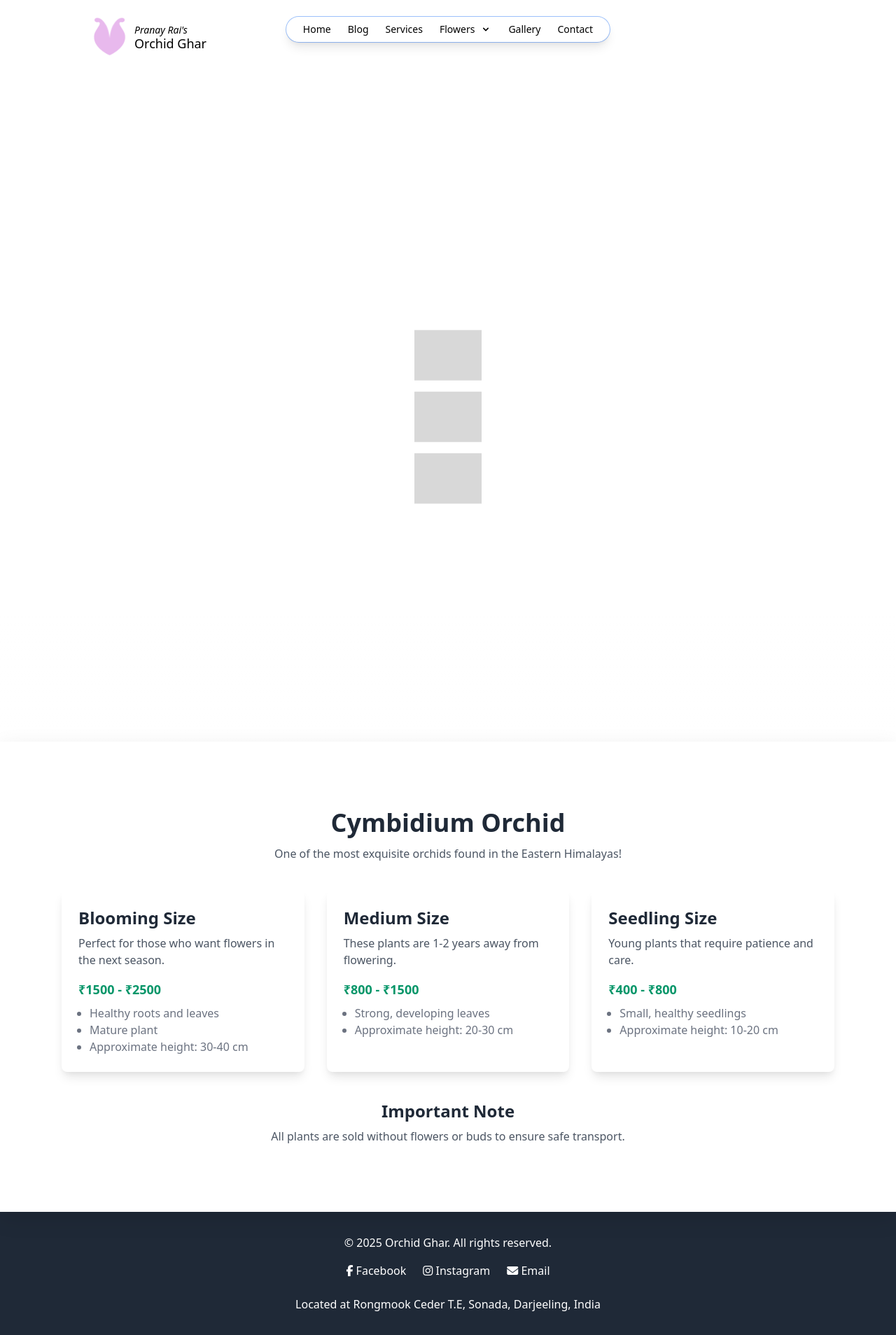
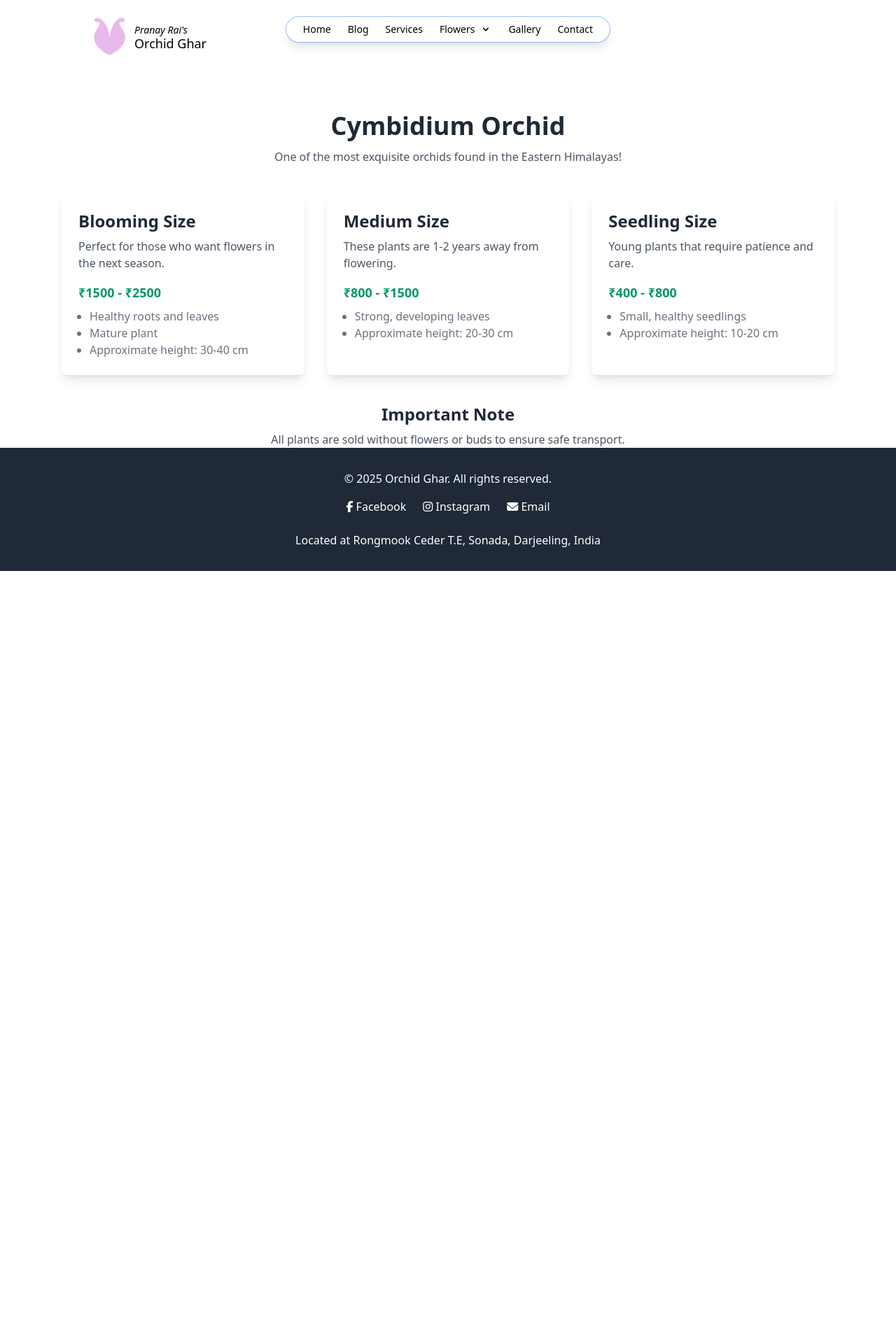
Before and after one commit to OrchidGhar/orchidghar.github.io, a Jekyll site: the page built from _flowers/cymbidium-orchid.html, in a window 1280 px wide. Shown: the whole page at 70% size. Built offline with Jekyll 4.4.1, drawn with Linux system fonts in a browser that asks for light colours; nearby versions of some CDN libraries; after the commit the page ends 900 px from its top, so only the background shows below that.

Commit message:
marquee.css updated

```diff
--- a/_flowers/cymbidium-orchid.html
+++ b/_flowers/cymbidium-orchid.html
@@ -8,17 +8,6 @@ author: "Pranay Rai"
 image: "foxamber.webp"
 excerpt: "Cymbidium Orchid care, pricing, and details for orchid lovers in Sikkim & Darjeeling."
 ---
-<link rel="stylesheet" href="{{ site.baseurl }}assets/css/marquee.css">
-<section class="relative h-screen overflow-hidden marquee-background">
-    <div class="marquee">
-      <div class="marquee__group">
-        <img src="{{ site.baseurl }}assets/images/Orchid1.webp" class="marquee-img" alt="Orchid 1">
-        <img src="{{ site.baseurl }}assets/images/Orchid2.webp" class="marquee-img" alt="Orchid 2">
-        <img src="{{ site.baseurl }}assets/images/Orchid3.webp" class="marquee-img" alt="Orchid 3">
-      </div>
-    </div>
-  </section>
-
   <!-- 🌿 Main Content Section -->
   <section class="main-section">
     <div class="max-w-6xl mx-auto px-6">
```
